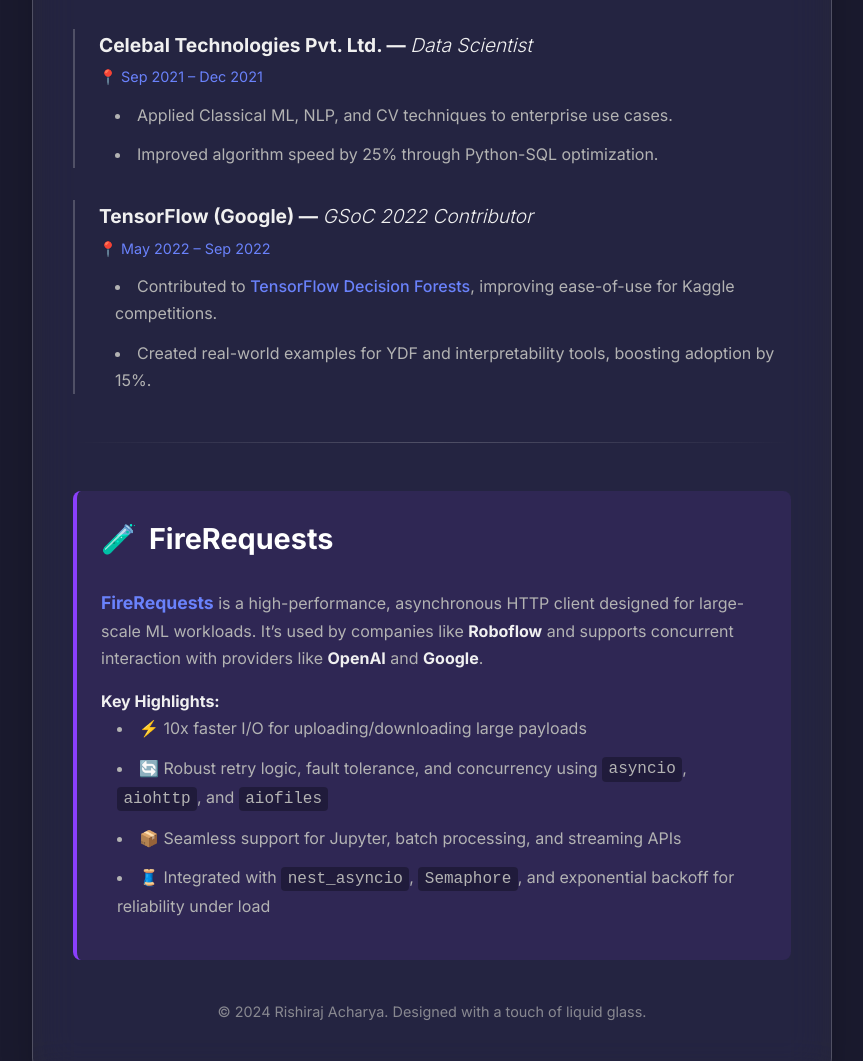
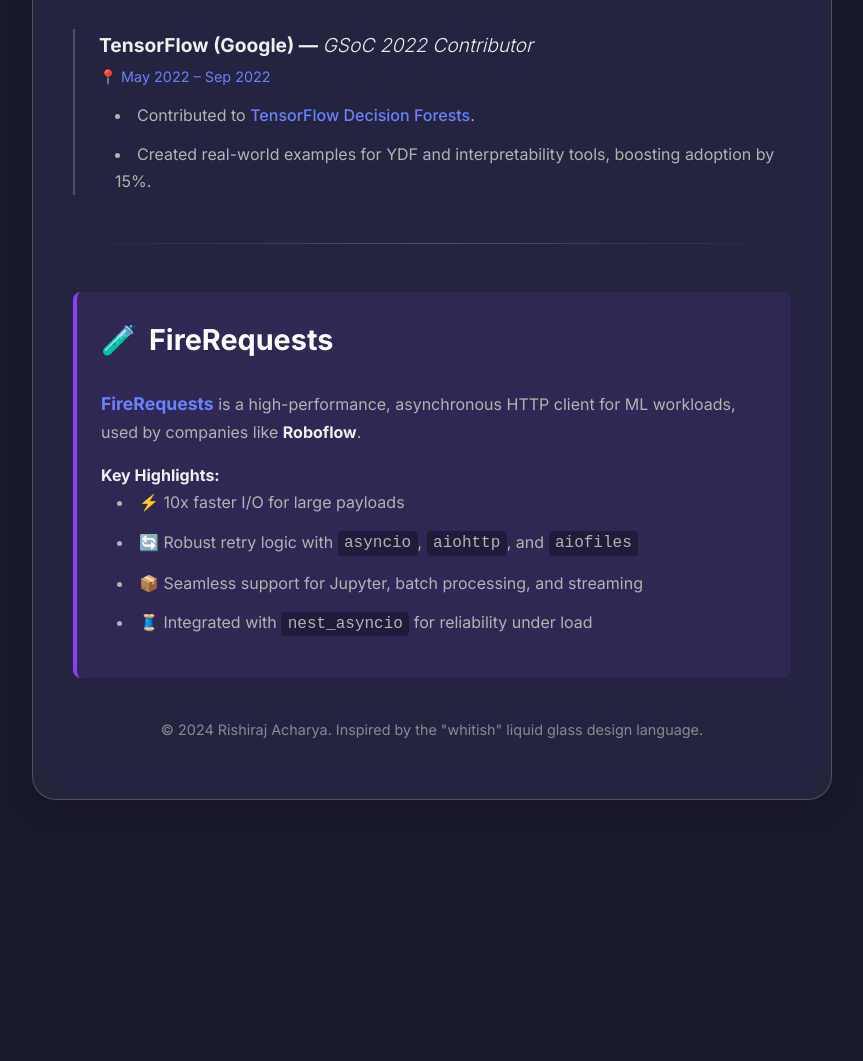
Before and after one commit to rishiraj/liquid, a plain HTML site: page index.html in a window 1280 px wide. Shown: the part 1774-2835 px from the top of the page, without its empty margins (208-1071 px from the left). After the commit the page ends 2638 px from the top, so only its background shows below. Drawn offline with Linux system fonts and the light colour scheme.

Commit message:
Update index.html

```diff
--- a/index.html
+++ b/index.html
@@ -7,14 +7,14 @@
     <link rel="stylesheet" href="style.css">
     <link rel="preconnect" href="https://fonts.googleapis.com">
     <link rel="preconnect" href="https://fonts.gstatic.com" crossorigin>
-    <link href="https://fonts.googleapis.com/css2?family=Inter:wght@300;400;500;700&display=swap" rel="stylesheet">
+    <link href="https://fonts.googleapis.com/css2?family=Inter:wght@300;400;500;600;700&display=swap" rel="stylesheet">
 </head>
 <body>
 
+    <!-- This is the moving light source -->
     <div id="blob"></div>
-    <div id="blur-overlay"></div>
 
-    <main class="container glass-effect">
+    <main class="container">
       <header class="profile-header">
         <img src="https://i.ibb.co/6Pz0d7S/profile-placeholder.png" alt="Rishiraj's Profile Picture" class="profile-picture">
         <h1>Hi, I'm Rishiraj Acharya 👋</h1>
@@ -76,19 +76,10 @@
         </div>
 
         <div class="career-item">
-          <h4>Celebal Technologies Pvt. Ltd. — <em>Data Scientist</em></h4>
-          <p class="meta">📍 Sep 2021 – Dec 2021</p>
-          <ul>
-            <li>Applied Classical ML, NLP, and CV techniques to enterprise use cases.</li>
-            <li>Improved algorithm speed by 25% through Python-SQL optimization.</li>
-          </ul>
-        </div>
-
-        <div class="career-item">
           <h4>TensorFlow (Google) — <em>GSoC 2022 Contributor</em></h4>
           <p class="meta">📍 May 2022 – Sep 2022</p>
           <ul>
-            <li>Contributed to <a href="https://summerofcode.withgoogle.com/programs/2022/projects/RmEpoyDX" target="_blank">TensorFlow Decision Forests</a>, improving ease-of-use for Kaggle competitions.</li>
+            <li>Contributed to <a href="https://summerofcode.withgoogle.com/programs/2022/projects/RmEpoyDX" target="_blank">TensorFlow Decision Forests</a>.</li>
             <li>Created real-world examples for YDF and interpretability tools, boosting adoption by 15%.</li>
           </ul>
         </div>
@@ -98,19 +89,19 @@
 
       <section id="firerequests" class="project-highlight">
         <h2><span class="icon">🧪</span> FireRequests</h2>
-        <p><a href="https://github.com/rishiraj/firerequests" target="_blank" style="font-weight:bold; font-size: 1.1em;">FireRequests</a> is a high-performance, asynchronous HTTP client designed for large-scale ML workloads. It’s used by companies like <strong>Roboflow</strong> and supports concurrent interaction with providers like <strong>OpenAI</strong> and <strong>Google</strong>.</p>
+        <p><a href="https://github.com/rishiraj/firerequests" target="_blank" style="font-weight:bold; font-size: 1.1em;">FireRequests</a> is a high-performance, asynchronous HTTP client for ML workloads, used by companies like <strong>Roboflow</strong>.</p>
 
         <h4>Key Highlights:</h4>
         <ul>
-          <li>⚡ 10x faster I/O for uploading/downloading large payloads</li>
-          <li>🔄 Robust retry logic, fault tolerance, and concurrency using <code>asyncio</code>, <code>aiohttp</code>, and <code>aiofiles</code></li>
-          <li>📦 Seamless support for Jupyter, batch processing, and streaming APIs</li>
-          <li>🧵 Integrated with <code>nest_asyncio</code>, <code>Semaphore</code>, and exponential backoff for reliability under load</li>
+          <li>⚡ 10x faster I/O for large payloads</li>
+          <li>🔄 Robust retry logic with <code>asyncio</code>, <code>aiohttp</code>, and <code>aiofiles</code></li>
+          <li>📦 Seamless support for Jupyter, batch processing, and streaming</li>
+          <li>🧵 Integrated with <code>nest_asyncio</code> for reliability under load</li>
         </ul>
       </section>
 
       <footer class="site-footer">
-        <p>© 2024 Rishiraj Acharya. Designed with a touch of liquid glass.</p>
+        <p>© 2024 Rishiraj Acharya. Inspired by the "whitish" liquid glass design language.</p>
       </footer>
     </main>
 
```
